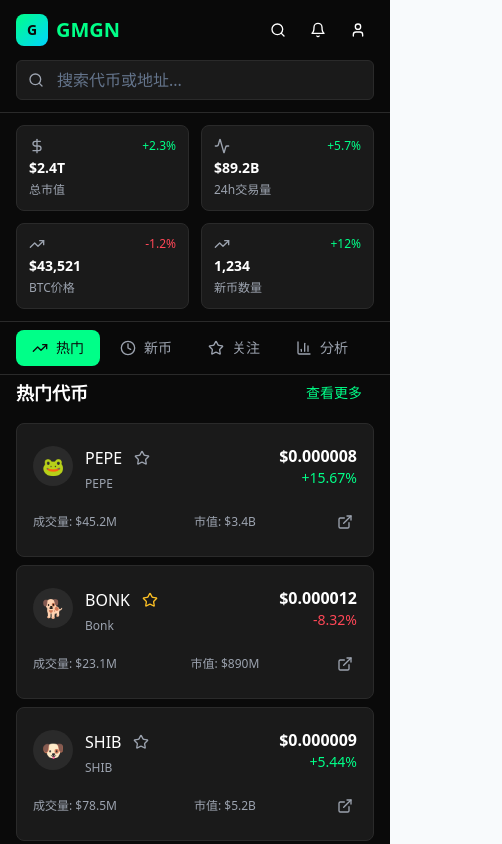
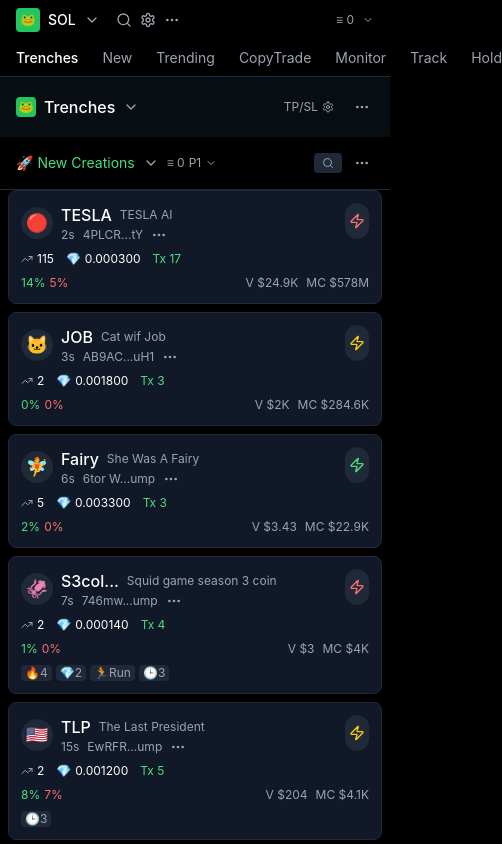
Before and after one commit to EthanYangHIT/gmgn-react-clone-486229b0, a React (Vite) app: page / in a window 390 px wide. Shown: the top 844 px of the page, 502 px wide, since content can reach past the window. Built offline with nearby package versions, Linux system fonts and the light colour scheme.

Commit message:
Refactor: Implement homepage layout
Implement the basic layout of the homepage, aiming for a pixel-perfect mobile-first design based on the provided image. Break down the implementation into smaller, manageable parts if necessary.

```diff
--- a/src/components/Header.tsx
+++ b/src/components/Header.tsx
@@ -1,44 +1,81 @@
 
-import { Search, Bell, User, Menu } from 'lucide-react';
+import { Search, Settings, MoreHorizontal, ChevronDown } from 'lucide-react';
 import { Button } from '@/components/ui/button';
-import { Input } from '@/components/ui/input';
 
 const Header = () => {
   return (
-    <header className="sticky top-0 z-50 bg-gmgn-dark/95 backdrop-blur-sm border-b border-gmgn-hover">
-      <div className="px-4 py-3">
-        <div className="flex items-center justify-between">
-          {/* Logo */}
+    <header className="sticky top-0 z-50 bg-black border-b border-gray-800">
+      {/* 顶部工具栏 */}
+      <div className="flex items-center justify-between px-4 py-2 text-sm">
+        <div className="flex items-center space-x-4">
           <div className="flex items-center space-x-2">
-            <div className="w-8 h-8 rounded-lg gmgn-gradient flex items-center justify-center">
-              <span className="text-gmgn-dark font-bold text-sm">G</span>
+            <div className="w-6 h-6 bg-green-500 rounded flex items-center justify-center">
+              <span className="text-black font-bold text-xs">🐸</span>
             </div>
-            <span className="text-xl font-bold text-gmgn-green">GMGN</span>
+            <span className="text-white font-medium">SOL</span>
+            <ChevronDown className="w-4 h-4 text-gray-400" />
           </div>
-
-          {/* 右侧按钮 */}
-          <div className="flex items-center space-x-2">
-            <Button variant="ghost" size="sm" className="p-2">
-              <Search className="w-5 h-5" />
-            </Button>
-            <Button variant="ghost" size="sm" className="p-2">
-              <Bell className="w-5 h-5" />
-            </Button>
-            <Button variant="ghost" size="sm" className="p-2">
-              <User className="w-5 h-5" />
-            </Button>
+          <div className="flex items-center space-x-2 text-gray-400">
+            <Search className="w-4 h-4" />
+            <Settings className="w-4 h-4" />
+            <MoreHorizontal className="w-4 h-4" />
           </div>
         </div>
+        <div className="flex items-center space-x-2 text-gray-400">
+          <span className="text-xs">≡ 0</span>
+          <ChevronDown className="w-3 h-3" />
+        </div>
+      </div>
 
-        {/* 搜索栏 */}
-        <div className="mt-3">
-          <div className="relative">
-            <Search className="absolute left-3 top-1/2 transform -translate-y-1/2 w-4 h-4 text-gray-400" />
-            <Input
-              placeholder="搜索代币或地址..."
-              className="pl-10 bg-gmgn-surface border-gmgn-hover focus:border-gmgn-green"
-            />
+      {/* 导航标签 */}
+      <div className="flex items-center px-4 py-2 space-x-6 text-sm border-b border-gray-800">
+        <span className="text-white font-medium">Trenches</span>
+        <span className="text-gray-400">New</span>
+        <span className="text-gray-400">Trending</span>
+        <span className="text-gray-400">CopyTrade</span>
+        <span className="text-gray-400">Monitor</span>
+        <span className="text-gray-400">Track</span>
+        <span className="text-gray-400">Hold</span>
+      </div>
+
+      {/* Trenches 子导航 */}
+      <div className="flex items-center justify-between px-4 py-3 bg-gray-900/50">
+        <div className="flex items-center space-x-2">
+          <div className="w-5 h-5 bg-green-500 rounded flex items-center justify-center">
+            <span className="text-black text-xs">🐸</span>
           </div>
+          <span className="text-white font-medium">Trenches</span>
+          <ChevronDown className="w-4 h-4 text-gray-400" />
+        </div>
+        <div className="flex items-center space-x-4 text-gray-400">
+          <div className="flex items-center space-x-1">
+            <span className="text-xs">TP/SL</span>
+            <Settings className="w-3 h-3" />
+          </div>
+          <Button variant="ghost" size="sm" className="p-1">
+            <MoreHorizontal className="w-4 h-4" />
+          </Button>
+        </div>
+      </div>
+
+      {/* New Creations 过滤器 */}
+      <div className="flex items-center justify-between px-4 py-2 bg-black">
+        <div className="flex items-center space-x-2">
+          <span className="text-green-400 text-sm">🚀 New Creations</span>
+          <ChevronDown className="w-4 h-4 text-gray-400" />
+          <div className="flex items-center space-x-1 ml-4">
+            <span className="text-gray-400 text-xs">≡ 0</span>
+            <span className="text-gray-400 text-xs">P1</span>
+            <ChevronDown className="w-3 h-3 text-gray-400" />
+          </div>
+        </div>
+        <div className="flex items-center space-x-2">
+          <div className="bg-gray-800 rounded px-2 py-1">
+            <Search className="w-3 h-3 text-gray-400" />
+          </div>
+          <Button variant="ghost" size="sm" className="p-1">
+            <MoreHorizontal className="w-4 h-4 text-gray-400" />
+          </Button>
         </div>
       </div>
     </header>
--- /dev/null
+++ b/src/components/TokenCard.tsx
@@ -0,0 +1,114 @@
+
+import { MoreHorizontal, TrendingUp, Play, Zap } from 'lucide-react';
+import { Button } from '@/components/ui/button';
+
+interface TokenCardProps {
+  token: {
+    id: string;
+    name: string;
+    symbol: string;
+    logo: string;
+    timeAgo: string;
+    contractAddress: string;
+    holders: number;
+    price: number;
+    priceChange: number;
+    marketCap: string;
+    volume: string;
+    buyPercentage: number;
+    sellPercentage: number;
+    isPositive: boolean;
+    risk: 'low' | 'medium' | 'high';
+    features?: string[];
+  };
+}
+
+const TokenCard = ({ token }: TokenCardProps) => {
+  const getRiskColor = (risk: string) => {
+    switch (risk) {
+      case 'low': return 'text-green-400';
+      case 'medium': return 'text-yellow-400';
+      case 'high': return 'text-red-400';
+      default: return 'text-gray-400';
+    }
+  };
+
+  return (
+    <div className="bg-gray-900 border border-gray-800 rounded-lg p-3 mb-2">
+      {/* 头部信息 */}
+      <div className="flex items-start justify-between mb-2">
+        <div className="flex items-center space-x-2">
+          <div className="w-8 h-8 rounded-full overflow-hidden bg-gray-800 flex items-center justify-center">
+            <span className="text-lg">{token.logo}</span>
+          </div>
+          <div>
+            <div className="flex items-center space-x-2">
+              <span className="text-white font-medium">{token.symbol}</span>
+              <span className="text-gray-400 text-xs">{token.name}</span>
+            </div>
+            <div className="flex items-center space-x-2 text-xs text-gray-400">
+              <span>{token.timeAgo}</span>
+              <span className="truncate max-w-20">{token.contractAddress}</span>
+              <Button variant="ghost" size="sm" className="p-0 h-auto">
+                <MoreHorizontal className="w-3 h-3" />
+              </Button>
+            </div>
+          </div>
+        </div>
+        <Button
+          variant="ghost"
+          size="sm"
+          className={`p-1 rounded-full ${getRiskColor(token.risk)} bg-gray-800`}
+        >
+          <Zap className="w-3 h-3" />
+        </Button>
+      </div>
+
+      {/* 统计信息 */}
+      <div className="flex items-center justify-between text-xs mb-2">
+        <div className="flex items-center space-x-3">
+          <div className="flex items-center space-x-1">
+            <TrendingUp className="w-3 h-3 text-gray-400" />
+            <span className="text-white">{token.holders}</span>
+          </div>
+          <div className="flex items-center space-x-1">
+            <span className="text-gray-400">💎</span>
+            <span className="text-white">{token.price.toFixed(6)}</span>
+          </div>
+          <div className="flex items-center space-x-1">
+            <span className={token.isPositive ? 'text-green-400' : 'text-red-400'}>
+              Tx {Math.abs(token.priceChange)}
+            </span>
+          </div>
+        </div>
+      </div>
+
+      {/* 价格和市值信息 */}
+      <div className="flex items-center justify-between text-xs">
+        <div className="flex items-center space-x-2">
+          <div className="flex items-center space-x-1">
+            <span className="text-green-400">{token.buyPercentage}%</span>
+            <span className="text-red-400">{token.sellPercentage}%</span>
+          </div>
+        </div>
+        <div className="flex items-center space-x-2 text-gray-400">
+          <span>V {token.volume}</span>
+          <span>MC {token.marketCap}</span>
+        </div>
+      </div>
+
+      {/* 特殊功能标识 */}
+      {token.features && token.features.length > 0 && (
+        <div className="flex items-center space-x-1 mt-2">
+          {token.features.map((feature, index) => (
+            <span key={index} className="text-xs bg-gray-800 text-gray-400 px-1 rounded">
+              {feature}
+            </span>
+          ))}
+        </div>
+      )}
+    </div>
+  );
+};
+
+export default TokenCard;
--- a/src/index.css
+++ b/src/index.css
@@ -38,32 +38,32 @@
   }
 
   .dark {
-    --background: 0 0% 4%;
+    --background: 0 0% 0%;
     --foreground: 0 0% 98%;
-    --card: 0 0% 6%;
+    --card: 0 0% 4%;
     --card-foreground: 0 0% 98%;
-    --popover: 0 0% 6%;
+    --popover: 0 0% 4%;
     --popover-foreground: 0 0% 98%;
     --primary: 142 76% 55%;
     --primary-foreground: 0 0% 4%;
-    --secondary: 0 0% 10%;
+    --secondary: 0 0% 6%;
     --secondary-foreground: 0 0% 98%;
-    --muted: 0 0% 10%;
+    --muted: 0 0% 6%;
     --muted-foreground: 0 0% 65%;
-    --accent: 0 0% 10%;
+    --accent: 0 0% 6%;
     --accent-foreground: 0 0% 98%;
     --destructive: 0 62.8% 60%;
     --destructive-foreground: 0 0% 98%;
-    --border: 0 0% 14%;
-    --input: 0 0% 14%;
+    --border: 0 0% 12%;
+    --input: 0 0% 12%;
     --ring: 142 76% 55%;
-    --sidebar-background: 0 0% 4%;
+    --sidebar-background: 0 0% 0%;
     --sidebar-foreground: 0 0% 95%;
     --sidebar-primary: 142 76% 55%;
     --sidebar-primary-foreground: 0 0% 4%;
-    --sidebar-accent: 0 0% 10%;
+    --sidebar-accent: 0 0% 6%;
     --sidebar-accent-foreground: 0 0% 95%;
-    --sidebar-border: 0 0% 14%;
+    --sidebar-border: 0 0% 12%;
     --sidebar-ring: 142 76% 55%;
   }
 }
@@ -74,7 +74,8 @@
   }
 
   body {
-    @apply bg-background text-foreground;
+    @apply bg-black text-white;
+    font-family: -apple-system, BlinkMacSystemFont, 'Segoe UI', 'Roboto', sans-serif;
   }
 
   html {
@@ -88,19 +89,19 @@
   }
 
   .gmgn-card {
-    @apply bg-gmgn-surface border border-gmgn-hover rounded-lg p-4 transition-all duration-200 hover:border-gmgn-green/30;
+    @apply bg-gray-900 border border-gray-800 rounded-lg p-4 transition-all duration-200 hover:border-green-500/30;
   }
 
   .gmgn-button {
-    @apply bg-gmgn-green text-gmgn-dark px-4 py-2 rounded-lg font-medium transition-all duration-200 hover:bg-gmgn-green/90 active:scale-95;
+    @apply bg-green-500 text-black px-4 py-2 rounded-lg font-medium transition-all duration-200 hover:bg-green-400 active:scale-95;
   }
 
   .price-up {
-    @apply text-gmgn-green;
+    @apply text-green-400;
   }
 
   .price-down {
-    @apply text-gmgn-red;
+    @apply text-red-400;
   }
 
   .scrollbar-hide {
--- a/src/pages/Index.tsx
+++ b/src/pages/Index.tsx
@@ -1,40 +1,135 @@
 
 import { useState } from 'react';
 import Header from '@/components/Header';
-import NavigationTabs from '@/components/NavigationTabs';
-import TokenList from '@/components/TokenList';
-import TradingPanel from '@/components/TradingPanel';
-import StatsOverview from '@/components/StatsOverview';
+import TokenCard from '@/components/TokenCard';
 import { useToast } from '@/hooks/use-toast';
 
 const Index = () => {
-  const [activeTab, setActiveTab] = useState('trending');
   const { toast } = useToast();
 
+  const mockTokens = [
+    {
+      id: '1',
+      name: 'TESLA AI',
+      symbol: 'TESLA',
+      logo: '🔴',
+      timeAgo: '2s',
+      contractAddress: '4PLCR...tY',
+      holders: 115,
+      price: 0.00030,
+      priceChange: 17,
+      marketCap: '$578M',
+      volume: '$24.9K',
+      buyPercentage: 14,
+      sellPercentage: 5,
+      isPositive: true,
+      risk: 'high' as const,
+    },
+    {
+      id: '2',
+      name: 'Cat wif Job',
+      symbol: 'JOB',
+      logo: '🐱',
+      timeAgo: '3s',
+      contractAddress: 'AB9AC...uH1',
+      holders: 2,
+      price: 0.0018,
+      priceChange: 3,
+      marketCap: '$284.6K',
+      volume: '$2K',
+      buyPercentage: 0,
+      sellPercentage: 0,
+      isPositive: true,
+      risk: 'medium' as const,
+    },
+    {
+      id: '3',
+      name: 'She Was A Fairy',
+      symbol: 'Fairy',
+      logo: '🧚',
+      timeAgo: '6s',
+      contractAddress: '6tor W...ump',
+      holders: 5,
+      price: 0.0033,
+      priceChange: 3,
+      marketCap: '$22.9K',
+      volume: '$3.43',
+      buyPercentage: 2,
+      sellPercentage: 0,
+      isPositive: true,
+      risk: 'low' as const,
+    },
+    {
+      id: '4',
+      name: 'Squid game season 3 coin',
+      symbol: 'S3col...',
+      logo: '🦑',
+      timeAgo: '7s',
+      contractAddress: '746mw...ump',
+      holders: 2,
+      price: 0.00014,
+      priceChange: 4,
+      marketCap: '$4K',
+      volume: '$3',
+      buyPercentage: 1,
+      sellPercentage: 0,
+      isPositive: true,
+      risk: 'high' as const,
+      features: ['🔥4', '💎2', '🏃Run', '🕒3']
+    },
+    {
+      id: '5',
+      name: 'The Last President',
+      symbol: 'TLP',
+      logo: '🇺🇸',
+      timeAgo: '15s',
+      contractAddress: 'EwRFR...ump',
+      holders: 2,
+      price: 0.0012,
+      priceChange: 5,
+      marketCap: '$4.1K',
+      volume: '$204',
+      buyPercentage: 8,
+      sellPercentage: 7,
+      isPositive: true,
+      risk: 'medium' as const,
+      features: ['🕒3']
+    },
+    {
+      id: '6',
+      name: 'damn',
+      symbol: 'damn',
+      logo: '💰',
+      timeAgo: '15s',
+      contractAddress: 'BkanY...ump',
+      holders: 6,
+      price: 0.0024,
+      priceChange: 17,
+      marketCap: '$4K',
+      volume: '$1K',
+      buyPercentage: 4,
+      sellPercentage: 4,
+      isPositive: true,
+      risk: 'low' as const,
+      features: ['🔥1', '💎', '🏃Run', '🕒8', '💯100%']
+    }
+  ];
+
   return (
-    <div className="min-h-screen bg-gmgn-dark text-white">
-      {/* 主要内容区域 */}
-      <div className="flex flex-col">
-        {/* 头部 */}
-        <Header />
+    <div className="min-h-screen bg-black text-white">
+      <Header />
 
-        {/* 统计概览 */}
-        <StatsOverview />
-
-        {/* 导航标签 */}
-        <NavigationTabs activeTab={activeTab} onTabChange={setActiveTab} />
-
-        {/* 主要内容 */}
-        <main className="flex-1 px-4 pb-20">
-          <div className="max-w-md mx-auto space-y-4">
-            {/* 代币列表 */}
-            <TokenList activeTab={activeTab} />
-
-            {/* 交易面板 */}
-            <TradingPanel />
+      {/* 主要内容 */}
+      <main className="px-0">
+        <div className="max-w-md mx-auto">
+          {/* 代币列表 */}
+          <div className="px-2">
+            {mockTokens.map((token) => (
+              <TokenCard key={token.id} token={token} />
+            ))}
           </div>
-        </main>
-      </div>
+        </div>
+      </main>
     </div>
   );
 };
```
